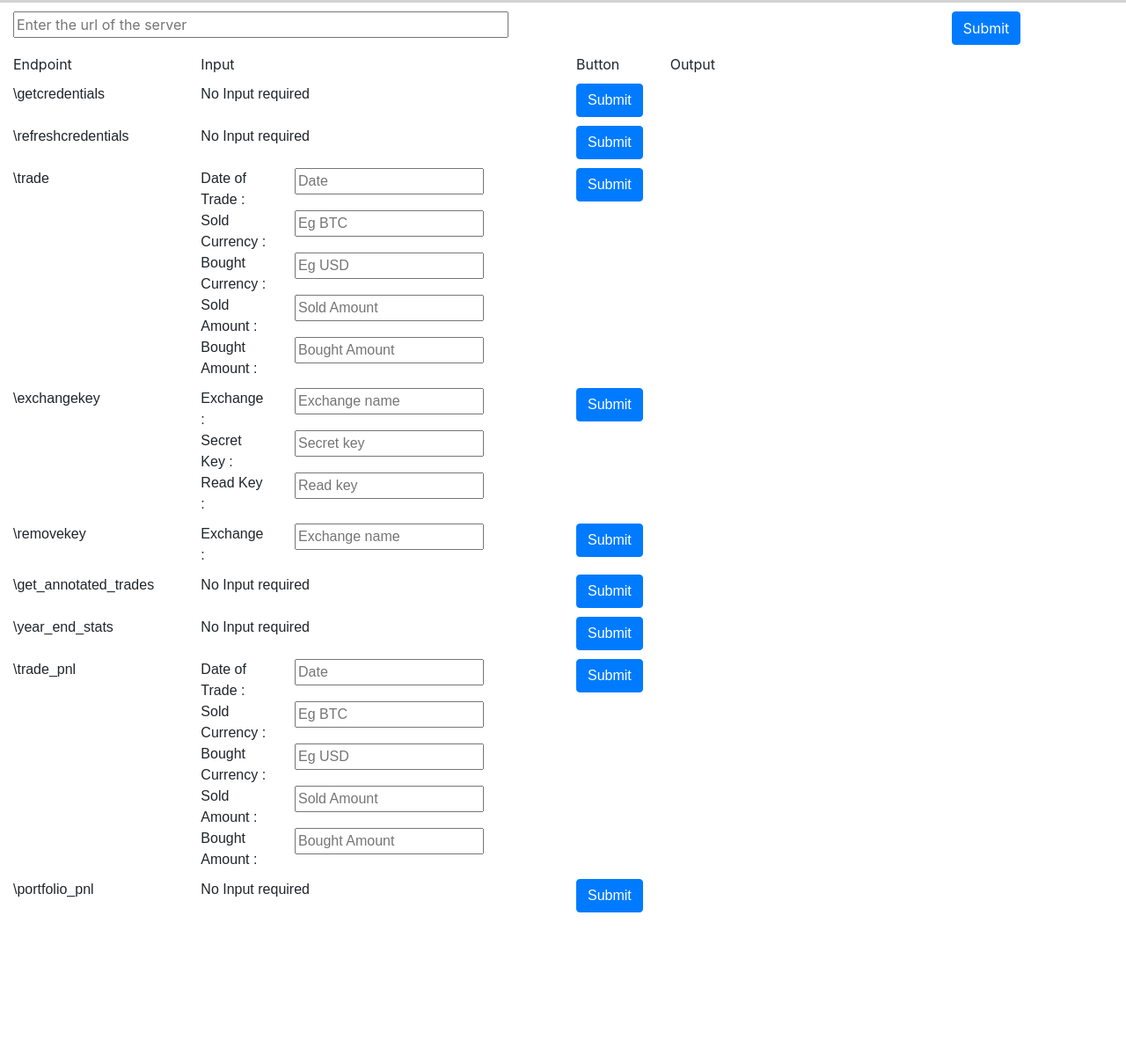
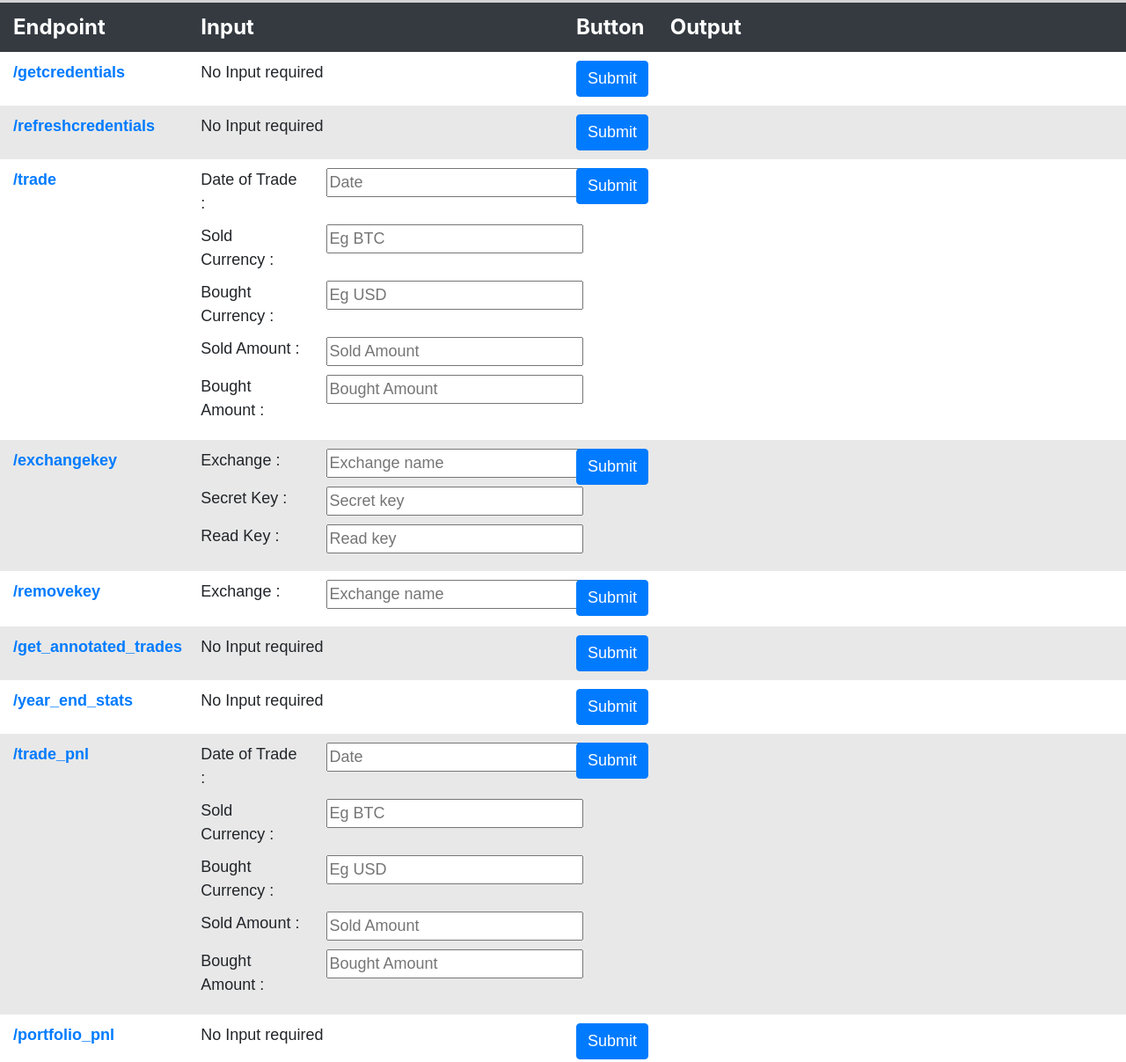
Before and after one commit to nanason01/CodeBuddiesASE, a plain HTML site: page client/index.html in a window 1280 px wide. Shown: the part 209-1416 px from the top of the page at 88% size. Before the commit the page ends 1246 px from the top, so only its background shows below. Drawn offline with nearby package versions, Linux system fonts and the light colour scheme.

Commit message:
added styling to frontend

```diff
--- a/client/index.html
+++ b/client/index.html
@@ -29,19 +29,19 @@
                 Manage Your Crypto
         </div>
 
-        <div class="row padme">
+        <!--<div class="row padme">
             <div class="col-md-10"><input id="serverurl" type="text" placeholder="Enter the url of the server" size = 50></div>
             <div class="col-md-2"><button id="submiturl" class="btn btn-primary">Submit</button></div>
-        </div>
-        <div class="row padme">
+        </div>-->
+        <div class="row padme heading bg-dark text-white">
             <div class="col-md-2">Endpoint</div>
             <div class="col-md-4">Input</div>
             <div class="col-md-1">Button</div>
             <div class="col-md-5">Output</div>
         </div>
 
-        <div class="row ui-widget padme">
-            <div class="col-md-2">\getcredentials</div>
+        <div class="row ui-widget padme row1">
+            <div class="col-md-2 text-primary" style="font-weight:bold;">/getcredentials</div>
             <div class="col-md-4">No Input required</div>
             <div class="col-md-1"><button id="submit1" class="btn btn-primary">Submit</button></div>
             <div class="col-md-5">
@@ -51,8 +51,8 @@
             </div>
         </div>
 
-        <div class="row ui-widget padme">
-            <div class="col-md-2">\refreshcredentials</div>
+        <div class="row ui-widget padme row2">
+            <div class="col-md-2 text-primary" style="font-weight:bold;">/refreshcredentials</div>
             <div class="col-md-4">No Input required</div>
             <div class="col-md-1"><button id="submit2" class="btn btn-primary">Submit</button></div>
             <div class="col-md-5">
@@ -62,60 +62,60 @@
             </div>
         </div>
 
-        <div class="row ui-widget padme">
-            <div class="col-md-2">\trade</div>
+        <div class="row ui-widget padme row1">
+            <div class="col-md-2 text-primary" style="font-weight:bold;">/trade</div>
             <div class="col-md-4">
-                <div class="row">
-                    <div class="col-md-3">Date of Trade : </div>
-                    <div class="col-md-9"><input id="3timestamp" type="text" placeholder="Date"></div>
+                <div class="row padinput">
+                    <div class="col-md-4">Date of Trade : </div>
+                    <div class="col-md-8"><input id="3timestamp" type="text" placeholder="Date" size=25></div>
                 </div>
-                <div class="row">
-                    <div class="col-md-3">Sold Currency : </div>
-                    <div class="col-md-9"><input id="3sc" type="text" placeholder="Eg BTC"></div>
+                <div class="row padinput">
+                    <div class="col-md-4">Sold Currency : </div>
+                    <div class="col-md-8"><input id="3sc" type="text" placeholder="Eg BTC" size=25></div>
                 </div>
-                <div class="row">
-                    <div class="col-md-3">Bought Currency : </div>
-                    <div class="col-md-9"><input id="3bc" type="text" placeholder="Eg USD"></div>
+                <div class="row padinput">
+                    <div class="col-md-4">Bought Currency : </div>
+                    <div class="col-md-8"><input id="3bc" type="text" placeholder="Eg USD" size=25></div>
                 </div>
-                <div class="row">
-                    <div class="col-md-3">Sold Amount : </div>
-                    <div class="col-md-9"><input id="3sa" type="text" placeholder="Sold Amount"></div>
+                <div class="row padinput">
+                    <div class="col-md-4">Sold Amount : </div>
+                    <div class="col-md-8"><input id="3sa" type="text" placeholder="Sold Amount" size=25></div>
                 </div>
-                <div class="row">
-                    <div class="col-md-3">Bought Amount : </div>
-                    <div class="col-md-9"><input id="3ba" type="text" placeholder="Bought Amount"></div>
+                <div class="row padinput">
+                    <div class="col-md-4">Bought Amount : </div>
+                    <div class="col-md-8"><input id="3ba" type="text" placeholder="Bought Amount" size=25></div>
                 </div>
             </div>
             <div class="col-md-1"><button id="submit3" class="btn btn-primary">Submit</button></div>
             <div class="col-md-5" id="3resp"></div>
         </div>
 
-        <div class="row ui-widget padme">
-            <div class="col-md-2">\exchangekey</div>
+        <div class="row ui-widget padme row2">
+            <div class="col-md-2 text-primary" style="font-weight:bold;">/exchangekey</div>
             <div class="col-md-4">
-                <div class="row">
-                    <div class="col-md-3">Exchange : </div>
-                    <div class="col-md-9"><input id="4exchange" type="text" placeholder="Exchange name"></div>
+                <div class="row padinput">
+                    <div class="col-md-4">Exchange : </div>
+                    <div class="col-md-8"><input id="4exchange" type="text" placeholder="Exchange name" size=25></div>
                 </div>
-                <div class="row">
-                    <div class="col-md-3">Secret Key : </div>
-                    <div class="col-md-9"><input id="4secretkey" type="text" placeholder="Secret key"></div>
+                <div class="row padinput">
+                    <div class="col-md-4">Secret Key : </div>
+                    <div class="col-md-8"><input id="4secretkey" type="text" placeholder="Secret key" size=25></div>
                 </div>
-                <div class="row">
-                    <div class="col-md-3">Read Key : </div>
-                    <div class="col-md-9"><input id="4readkey" type="text" placeholder="Read key"></div>
+                <div class="row padinput">
+                    <div class="col-md-4">Read Key : </div>
+                    <div class="col-md-8"><input id="4readkey" type="text" placeholder="Read key" size=25></div>
                 </div>
             </div>
             <div class="col-md-1"><button id="submit4" class="btn btn-primary">Submit</button></div>
             <div class="col-md-5" id="4resp"></div>
         </div>
 
-        <div class="row ui-widget padme">
-            <div class="col-md-2">\removekey</div>
+        <div class="row ui-widget padme row1">
+            <div class="col-md-2 text-primary" style="font-weight:bold;">/removekey</div>
             <div class="col-md-4">
-                <div class="row">
-                    <div class="col-md-3">Exchange : </div>
-                    <div class="col-md-9"><input id="5exchange" type="text" placeholder="Exchange name"></div>
+                <div class="row padinput">
+                    <div class="col-md-4">Exchange : </div>
+                    <div class="col-md-8"><input id="5exchange" type="text" placeholder="Exchange name" size=25></div>
                 </div>
             </div>
             <div class="col-md-1"><button id="submit5" class="btn btn-primary">Submit</button></div>
@@ -123,15 +123,15 @@
         </div>
 
 
-        <div class="row ui-widget padme">
-            <div class="col-md-2">\get_annotated_trades</div>
+        <div class="row ui-widget padme row2">
+            <div class="col-md-2 text-primary" style="font-weight:bold;">/get_annotated_trades</div>
             <div class="col-md-4">No Input required</div>
             <div class="col-md-1"><button id="submit6" class="btn btn-primary">Submit</button></div>
             <div class="col-md-5" id="6resp"></div>
         </div>
 
-        <div class="row ui-widget padme">
-            <div class="col-md-2">\year_end_stats</div>
+        <div class="row ui-widget padme row1">
+            <div class="col-md-2 text-primary" style="font-weight:bold;">/year_end_stats</div>
             <div class="col-md-4">No Input required</div>
             <div class="col-md-1"><button id="submit7" class="btn btn-primary">Submit</button></div>
             <div class="col-md-5" id="7resp">
@@ -141,36 +141,36 @@
             </div>
         </div>
 
-        <div class="row ui-widget padme">
-            <div class="col-md-2">\trade_pnl</div>
+        <div class="row ui-widget padme row2">
+            <div class="col-md-2 text-primary" style="font-weight:bold;">/trade_pnl</div>
             <div class="col-md-4">
-                <div class="row">
-                    <div class="col-md-3">Date of Trade : </div>
-                    <div class="col-md-9"><input id="8timestamp" type="text" placeholder="Date"></div>
+                <div class="row padinput">
+                    <div class="col-md-4">Date of Trade : </div>
+                    <div class="col-md-8"><input id="8timestamp" type="text" placeholder="Date" size=25></div>
                 </div>
-                <div class="row">
-                    <div class="col-md-3">Sold Currency : </div>
-                    <div class="col-md-9"><input id="8sc" type="text" placeholder="Eg BTC"></div>
+                <div class="row padinput">
+                    <div class="col-md-4">Sold Currency : </div>
+                    <div class="col-md-8"><input id="8sc" type="text" placeholder="Eg BTC" size=25></div>
                 </div>
-                <div class="row">
-                    <div class="col-md-3">Bought Currency : </div>
-                    <div class="col-md-9"><input id="8bc" type="text" placeholder="Eg USD"></div>
+                <div class="row padinput">
+                    <div class="col-md-4">Bought Currency : </div>
+                    <div class="col-md-8"><input id="8bc" type="text" placeholder="Eg USD" size=25></div>
                 </div>
-                <div class="row">
-                    <div class="col-md-3">Sold Amount : </div>
-                    <div class="col-md-9"><input id="8sa" type="text" placeholder="Sold Amount"></div>
+                <div class="row padinput">
+                    <div class="col-md-4">Sold Amount : </div>
+                    <div class="col-md-8"><input id="8sa" type="text" placeholder="Sold Amount" size=25></div>
                 </div>
-                <div class="row">
-                    <div class="col-md-3">Bought Amount : </div>
-                    <div class="col-md-9"><input id="8ba" type="text" placeholder="Bought Amount"></div>
+                <div class="row padinput">
+                    <div class="col-md-4">Bought Amount : </div>
+                    <div class="col-md-8"><input id="8ba" type="text" placeholder="Bought Amount" size=25></div>
                 </div>
             </div>
             <div class="col-md-1"><button id="submit8" class="btn btn-primary">Submit</button></div>
             <div class="col-md-5" id="tradepnl"></div>
         </div>
 
-        <div class="row ui-widget padme">
-            <div class="col-md-2">\portfolio_pnl</div>
+        <div class="row ui-widget padme row1">
+            <div class="col-md-2 text-primary" style="font-weight:bold;">/portfolio_pnl</div>
             <div class="col-md-4">No Input required</div>
             <div class="col-md-1"><button id="submit9" class="btn btn-primary">Submit</button></div>
             <div class="col-md-5" id="portfoliopnl"></div>
--- a/client/main.css
+++ b/client/main.css
@@ -23,4 +23,23 @@
 }
 .padme{
 	padding-top: 10px;
+	padding-bottom: 10px;
 }
+
+.heading{
+	font-size: x-large;
+	font-weight: bold;
+}
+
+.row1{
+	font-size: large;
+}
+
+.row2{
+	font-size: large;
+	background-color: #E8E8E8;
+}
+
+.padinput{
+	padding-bottom: 10px;
+}
```
